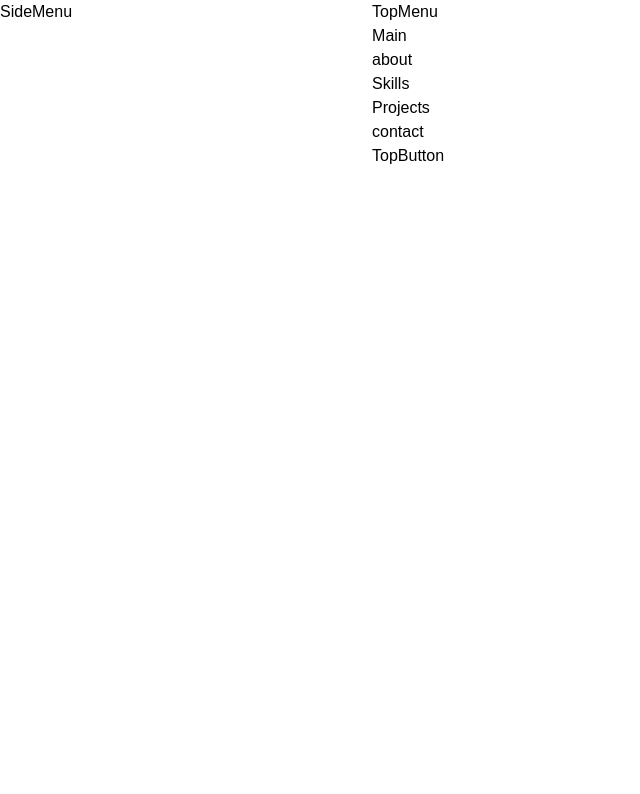
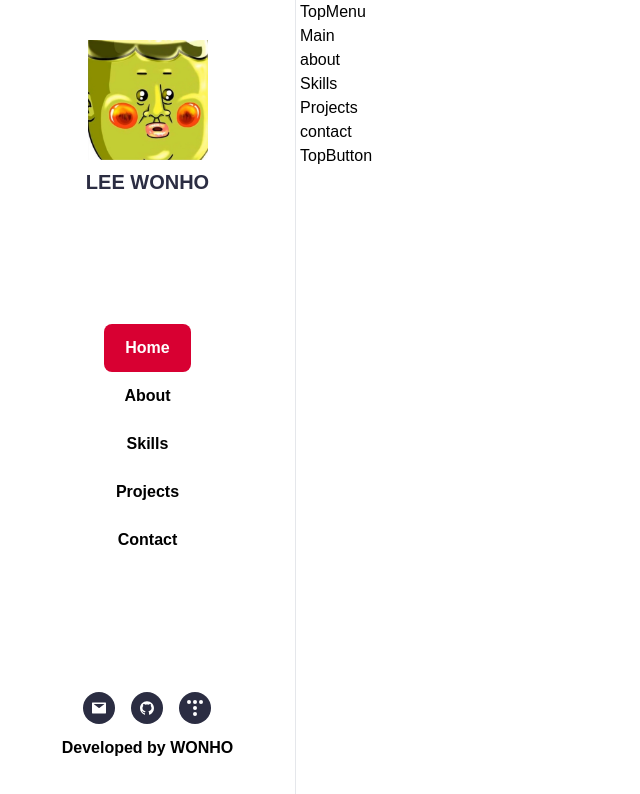
Before and after one commit to W0N-H0/portfolio-next13, a Next.js app: page / in a window 1280 px wide. Shown: the top 794 px of the page, without its empty margins (0-640 px from the left). Built offline with nearby package versions, Linux system fonts and the light colour scheme; a web font is replaced by a local one.

Commit message:
[Feat] 1. SideMenu 컴포넌트 완성, 2. SideMenu open상태 전역변수 설정, 3. SideMenu 애니메이션 설정

```diff
--- a/app/globals.css
+++ b/app/globals.css
@@ -5,3 +5,13 @@
 html {
   scroll-behavior: smooth;
 }
+
+@layer utilities {
+  .side-menu {
+    @apply fixed left-0 top-0 z-50 flex h-screen max-w-[300px] flex-col justify-between overflow-auto py-10 px-[10px] bg-[#ffffff];
+  }
+
+  .social-icon {
+    @apply bg-dark-blue p-2 rounded-full cursor-pointer hover:bg-dark-blue/75;
+  }
+}
--- a/app/layout.jsx
+++ b/app/layout.jsx
@@ -1,25 +1,31 @@
+"use client";
+
 import { Gowun_Batang } from "next/font/google";
 import "./globals.css";
 import SideMenu from "@/components/SideMenu";
 import TopMenu from "@/components/TopMenu";
+import { Provider } from "react-redux";
+import { store } from "@/store/useMenuStore";
 
 const font = Gowun_Batang({ subsets: ["latin"], weight: ["400", "700"] });
 
-export const metadata = {
-  title: "Wonho`s Portfolio",
-  description: "Made by WONHO LEE",
-};
+// export const metadata = {
+//   title: "Wonho`s Portfolio",
+//   description: "Made by WONHO LEE",
+// };
 
 export default function RootLayout({ children }) {
   return (
     <html>
       <body className={font.className}>
+        <Provider store={store}>
           <main className="flex flex-row">
             <SideMenu />
             <section className="overflow-hidden pl-[300px] max-lg:pl-[146px] w-full min-h-screen max-md:pl-0">
               <TopMenu /> {children}
             </section>
           </main>
+        </Provider>
       </body>
     </html>
   );
--- a/components/SideMenu.jsx
+++ b/components/SideMenu.jsx
@@ -1,7 +1,139 @@
 "use client";
+import { useState, useEffect } from "react";
+import Image from "next/image";
+import { sidebarMenuLinks } from "@/constants/sidebarMenu";
+import { AnimatePresence, motion } from "framer-motion";
+import Socialcons from "./social/Socialcons";
+import { useDispatch, useSelector } from "react-redux";
+import { toggleMenu } from "@/redux/useMenuSlice";
 
 const SideMenu = () => {
-  return <div>SideMenu</div>;
+  const [scrollY, setScrollY] = useState(0);
+  const [screenSize, setScreenSize] = useState(null);
+  const dispatch = useDispatch();
+  const { isOpen } = useSelector((store) => store.menuStore);
+  const [activeLink, setActiveLink] = useState(sidebarMenuLinks[0]);
+
+  const handleLinkclick = (link) => {
+    setActiveLink(link);
+  };
+
+  // 스크롤 y축 (height) 위치를 추적하는 useEffect
+  useEffect(() => {
+    setScreenSize(window.innerWidth);
+    const handleScroll = () => {
+      setScrollY(window.scrollY);
+    };
+    window.addEventListener("scroll", handleScroll);
+    return () => {
+      window.removeEventListener("scroll", handleScroll);
+    };
+  }, []);
+
+  // 스크롤 위치에 따라 사이드바 active 상태 변경
+  useEffect(() => {
+    if (scrollY < 350) {
+      setActiveLink(sidebarMenuLinks[0]);
+    }
+    if (scrollY > 350 && scrollY < 850) {
+      setActiveLink(sidebarMenuLinks[1]);
+    }
+
+    if (scrollY > 850 && scrollY < 1200) {
+      setActiveLink(sidebarMenuLinks[2]);
+    }
+    if (scrollY > 1200 && scrollY < 2000) {
+      setActiveLink(sidebarMenuLinks[3]);
+    }
+    if (scrollY > 2000) {
+      setActiveLink(sidebarMenuLinks[4]);
+    }
+  }, [scrollY]);
+
+  const detectSize = () => {
+    setScreenSize(window.innerWidth);
+  };
+
+  // 스크롤 x축 (width) 위치를 추적하는 useEffect
+  useEffect(() => {
+    window.addEventListener("resize", detectSize);
+    return () => {
+      window.removeEventListener("resize", detectSize);
+    };
+  }, [screenSize]);
+
+  // x축 768 미만 일시 사이드바 사라지도록 처리
+  useEffect(() => {
+    if (screenSize < 768) {
+      dispatch(toggleMenu(false));
+      return;
+    }
+    dispatch(toggleMenu(true));
+  }, [screenSize]);
+
+  return (
+    <>
+      <AnimatePresence>
+        {/*애니메이션 초기 설정
+        초기값 화면에 안보이게 설정
+        isOpen이 true일때 화면에 보이도록 애니메이션 적용
+        duration을 통해 애니메이션 속도 설정
+        */}
+        <motion.section
+          initial={{ y: "-100vh", x: -120, opacity: 0 }}
+          animate={{
+            y: isOpen ? 0 : "-100vh",
+            x: isOpen ? 0 : -120,
+            opacity: isOpen ? 1 : 0,
+          }}
+          transition={{ duration: 0.5 }}
+          className={`side-menu border-r`}
+        >
+          <div className="flex w-[275px] flex-1 flex-col gap-10 justify-between items-center font-bold ">
+            <div className="flex justify-center items-center flex-col gap-2 rounded-full ">
+              <Image
+                src="/assets/profile1.jpg"
+                width={120}
+                height={100}
+                alt="profile"
+              />
+              <p className="text-xl text-dark-blue">LEE WONHO </p>
+            </div>
+
+            <div>
+              {sidebarMenuLinks.map((link) => {
+                const isActive = activeLink === link;
+                return (
+                  <motion.a
+                    initial={{ x: "-100vw" }}
+                    animate={{ x: 0 }}
+                    transition={{ duration: link.duration }}
+                    whileHover={{ scale: 1.2 }}
+                    key={link.label}
+                    href={`${link.route}`}
+                    className={`relative flex justify-center items-center rounded-lg p-3 ${
+                      isActive ? "bg-dark-red text-white" : ""
+                    }`}
+                    onClick={() => {
+                      handleLinkclick(link);
+                    }}
+                  >
+                    <p> {link.label}</p>
+                  </motion.a>
+                );
+              })}
+            </div>
+            <div className="flex items-center flex-col justify-center text-center">
+              <div className="flex flex-col lg:flex-row items-center gap-4 mb-3">
+                <Socialcons />
+              </div>
+              <p className="max-md:hidden">Developed by WONHO</p>
+            </div>
+          </div>
+        </motion.section>
+      </AnimatePresence>
+    </>
+  );
 };
 
 export default SideMenu;
--- /dev/null
+++ b/components/social/Socialcons.js
@@ -0,0 +1,32 @@
+import { AiFillGithub, AiFillMail } from "react-icons/ai";
+import { SiTistory } from "react-icons/si";
+
+const Socialcons = () => {
+  return (
+    <>
+      <a
+        href="mailto:dnjsgh2122@naver.com"
+        target="_blank"
+        className="social-icon text-white"
+      >
+        <AiFillMail />
+      </a>
+      <a
+        href="https://github.com/WONHO22"
+        target="_blank"
+        className="social-icon text-white"
+      >
+        <AiFillGithub />
+      </a>
+      <a
+        href="https://215-coding.tistory.com/"
+        target="_blank"
+        className="social-icon text-white"
+      >
+        <SiTistory />
+      </a>
+    </>
+  );
+};
+
+export default Socialcons;
--- /dev/null
+++ b/constants/sidebarMenu.js
@@ -0,0 +1,33 @@
+export const sidebarMenuLinks = [
+  // duration 차이를 주어서, 위 menu부터 순차적으로 애니메이션 적용
+  {
+    route: "#home",
+    label: "Home",
+    sectionId: "home",
+    duration: 0.2,
+  },
+  {
+    route: "#about",
+    label: "About",
+    sectionId: "about",
+    duration: 0.4,
+  },
+  {
+    route: "#skills",
+    label: "Skills",
+    sectionId: "skills",
+    duration: 0.6,
+  },
+  {
+    route: "#projects",
+    label: "Projects",
+    sectionId: "projects",
+    duration: 0.8,
+  },
+  {
+    route: "#contact",
+    label: "Contact",
+    sectionId: "contact",
+    duration: 1,
+  },
+];
--- /dev/null
+++ b/redux/useMenuSlice.js
@@ -0,0 +1,18 @@
+import { createSlice } from "@reduxjs/toolkit";
+const initialState = {
+  isOpen: true,
+};
+
+const modalSlice = createSlice({
+  name: "modal",
+  initialState,
+  reducers: {
+    toggleMenu: (state, { payload }) => {
+      state.isOpen = payload;
+    },
+  },
+});
+
+const { reducer, actions } = modalSlice;
+export const { toggleMenu } = actions;
+export default reducer;
--- /dev/null
+++ b/store/useMenuStore.jsx
@@ -0,0 +1,8 @@
+import menuReducer from "@/redux/useMenuSlice";
+import { configureStore } from "@reduxjs/toolkit"; // slice 합쳐주는 기능
+const store = configureStore({
+  reducer: {
+    menuStore: menuReducer,
+  },
+});
+export { store };
```
Also changed, not shown: public/assets/profile1.jpg (added). Lines whose indentation alone changed are shown as unchanged.
